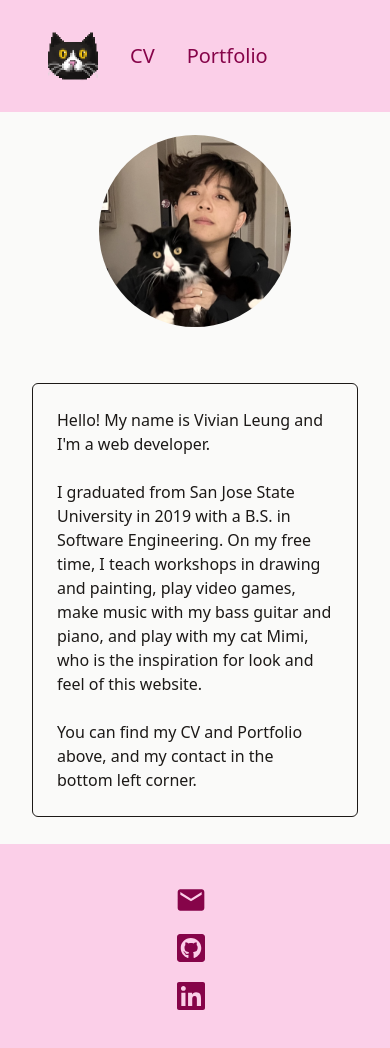
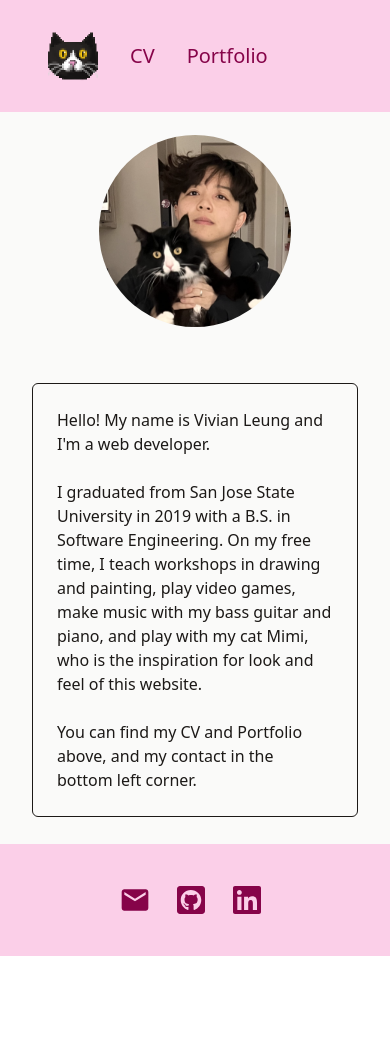
Before and after one commit to vivz753/vleung.us, a Next.js app in the folder web/: page / in a window 390 px wide. Shown: the top 1048 px of the page. After the commit the page ends 956 px from the top, so only its background shows below. Built offline with nearby package versions, Linux system fonts and the light colour scheme.

Commit message:
Adjust footer for mobile screens

```diff
--- a/web/components/core/Layout/Footer.tsx
+++ b/web/components/core/Layout/Footer.tsx
@@ -21,7 +21,7 @@ const LogoLink: FC<{ link: string; label: string; icon: Icon }> = ({ link, label
 
 export const Footer: FC = () => {
   return (
-    <footer className="flex w-full flex-col items-center gap-4 bg-pink-200 px-12 py-10 lg:flex-row lg:px-24">
+    <footer className="flex w-full justify-center lg:justify-start items-center gap-4 bg-pink-200 px-12 py-10 flex-row lg:px-24">
       <LogoLink link="mailto:vivz753@gmail.com" label="" icon={Icon.MAIL} />
       <LogoLink link="https://github.com/vivz753" label="" icon={Icon.GITHUB} />
       <LogoLink link="https://linkedin.com/in/vivz753" label="" icon={Icon.LINKEDIN} />
```
